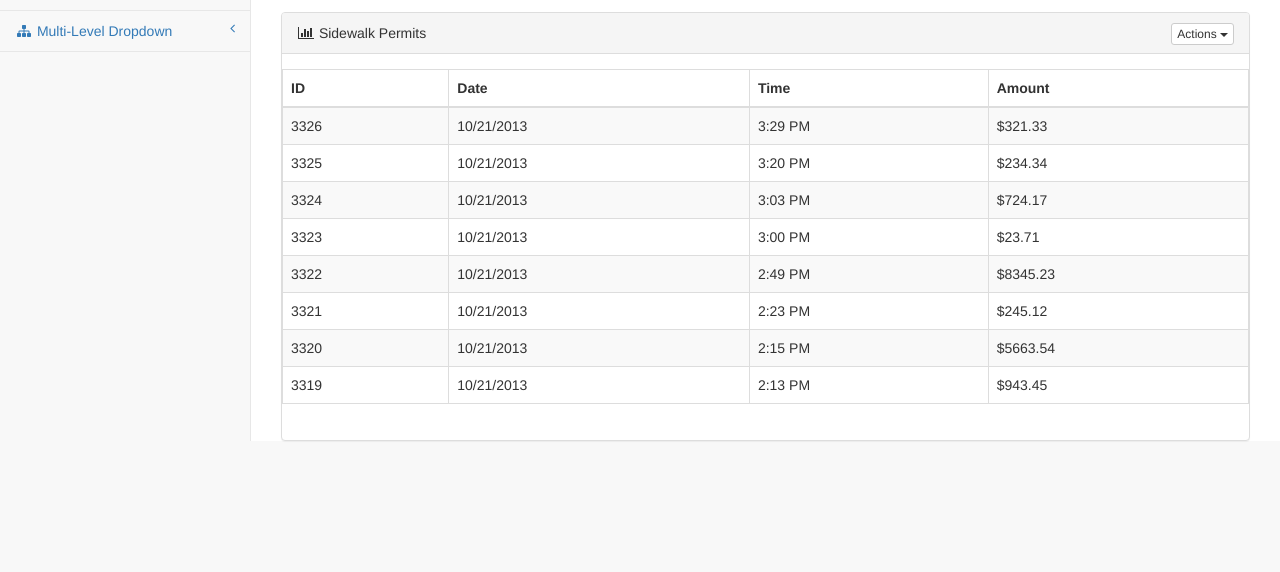
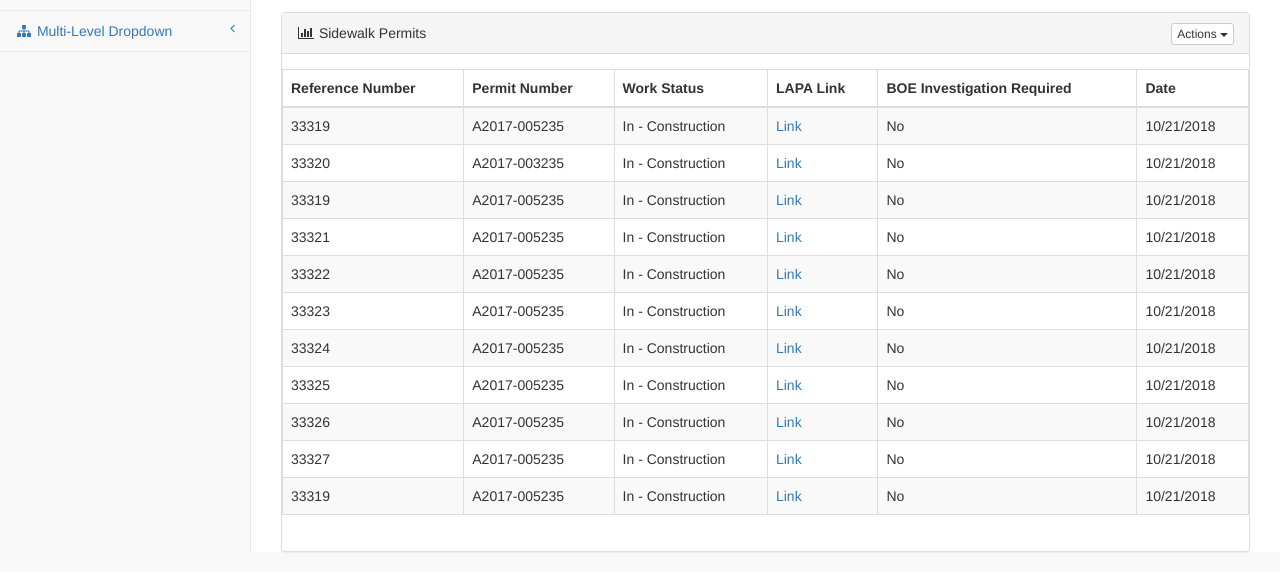
Before and after one commit to CS4961PhotoArchive/CS4961PhotoArchive.github.io, a website: page pages/index.html in a window 1280 px wide. Shown: the part 310-882 px from the top of the page. Before the commit the page ends 800 px from the top, so only its background shows below. Drawn offline with Linux system fonts and the light colour scheme.

Commit message:
Finished Table

```diff
--- a/pages/index.html
+++ b/pages/index.html
@@ -469,61 +469,104 @@
                                         <table class="table table-bordered table-hover table-striped">
                                             <thead>
                                                 <tr>
-                                                    <th>ID</th>
+                                                    <th>Reference Number</th>
+                                                    <th>Permit Number</th>
+                                                    <th>Work Status</th>
+                                                    <th>LAPA Link</th>
+                                                    <th>BOE Investigation Required</th>
                                                     <th>Date</th>
-                                                    <th>Time</th>
-                                                    <th>Amount</th>
                                                 </tr>
                                             </thead>
                                             <tbody>
                                                 <tr>
-                                                    <td>3326</td>
-                                                    <td>10/21/2013</td>
-                                                    <td>3:29 PM</td>
-                                                    <td>$321.33</td>
+                                                    <td>33319</td>
+                                                    <td>A2017-005235</td>
+                                                    <td>In - Construction</td>
+                                                    <td><a href="boephotoarchive://other/user/repairtask/12345asdf">Link</a></td>
+                                                    <td>No</td>
+                                                    <td>10/21/2018</td>
                                                 </tr>
                                                 <tr>
-                                                    <td>3325</td>
-                                                    <td>10/21/2013</td>
-                                                    <td>3:20 PM</td>
-                                                    <td>$234.34</td>
+                                                    <td>33320</td>
+                                                    <td>A2017-003235</td>
+                                                    <td>In - Construction</td>
+                                                    <td><a href="boephotoarchive://other/user/repairtask/12345asdf">Link</a></td>
+                                                    <td>No</td>
+                                                    <td>10/21/2018</td>
                                                 </tr>
                                                 <tr>
-                                                    <td>3324</td>
-                                                    <td>10/21/2013</td>
-                                                    <td>3:03 PM</td>
-                                                    <td>$724.17</td>
+                                                    <td>33319</td>
+                                                    <td>A2017-005235</td>
+                                                    <td>In - Construction</td>
+                                                    <td><a href="boephotoarchive://other/user/repairtask/12345asdf">Link</a></td>
+                                                    <td>No</td>
+                                                    <td>10/21/2018</td>
                                                 </tr>
                                                 <tr>
-                                                    <td>3323</td>
-                                                    <td>10/21/2013</td>
-                                                    <td>3:00 PM</td>
-                                                    <td>$23.71</td>
+                                                    <td>33321</td>
+                                                    <td>A2017-005235</td>
+                                                    <td>In - Construction</td>
+                                                    <td><a href="boephotoarchive://other/user/repairtask/12345asdf">Link</a></td>
+                                                    <td>No</td>
+                                                    <td>10/21/2018</td>
                                                 </tr>
                                                 <tr>
-                                                    <td>3322</td>
-                                                    <td>10/21/2013</td>
-                                                    <td>2:49 PM</td>
-                                                    <td>$8345.23</td>
+                                                    <td>33322</td>
+                                                    <td>A2017-005235</td>
+                                                    <td>In - Construction</td>
+                                                    <td><a href="boephotoarchive://other/user/repairtask/12345asdf">Link</a></td>
+                                                    <td>No</td>
+                                                    <td>10/21/2018</td>
                                                 </tr>
                                                 <tr>
-                                                    <td>3321</td>
-                                                    <td>10/21/2013</td>
-                                                    <td>2:23 PM</td>
-                                                    <td>$245.12</td>
+                                                    <td>33323</td>
+                                                    <td>A2017-005235</td>
+                                                    <td>In - Construction</td>
+                                                    <td><a href="boephotoarchive://other/user/repairtask/12345asdf">Link</a></td>
+                                                    <td>No</td>
+                                                    <td>10/21/2018</td>
                                                 </tr>
                                                 <tr>
-                                                    <td>3320</td>
-                                                    <td>10/21/2013</td>
-                                                    <td>2:15 PM</td>
-                                                    <td>$5663.54</td>
+                                                    <td>33324</td>
+                                                    <td>A2017-005235</td>
+                                                    <td>In - Construction</td>
+                                                    <td><a href="boephotoarchive://other/user/repairtask/12345asdf">Link</a></td>
+                                                    <td>No</td>
+                                                    <td>10/21/2018</td>
                                                 </tr>
                                                 <tr>
-                                                    <td>3319</td>
-                                                    <td>10/21/2013</td>
-                                                    <td>2:13 PM</td>
-                                                    <td>$943.45</td>
+                                                    <td>33325</td>
+                                                    <td>A2017-005235</td>
+                                                    <td>In - Construction</td>
+                                                    <td><a href="boephotoarchive://other/user/repairtask/12345asdf">Link</a></td>
+                                                    <td>No</td>
+                                                    <td>10/21/2018</td>
                                                 </tr>
+                                                <tr>
+                                                    <td>33326</td>
+                                                    <td>A2017-005235</td>
+                                                    <td>In - Construction</td>
+                                                    <td><a href="boephotoarchive://other/user/repairtask/12345asdf">Link</a></td>
+                                                    <td>No</td>
+                                                    <td>10/21/2018</td>
+                                                </tr>
+                                                <tr>
+                                                    <td>33327</td>
+                                                    <td>A2017-005235</td>
+                                                    <td>In - Construction</td>
+                                                    <td><a href="boephotoarchive://other/user/repairtask/12345asdf">Link</a></td>
+                                                    <td>No</td>
+                                                    <td>10/21/2018</td>
+                                                </tr>
+                                                <tr>
+                                                    <td>33319</td>
+                                                    <td>A2017-005235</td>
+                                                    <td>In - Construction</td>
+                                                    <td><a href="boephotoarchive://other/user/repairtask/12345asdf">Link</a></td>
+                                                    <td>No</td>
+                                                    <td>10/21/2018</td>
+                                                </tr>
+
                                             </tbody>
                                         </table>
                                     </div>
```
